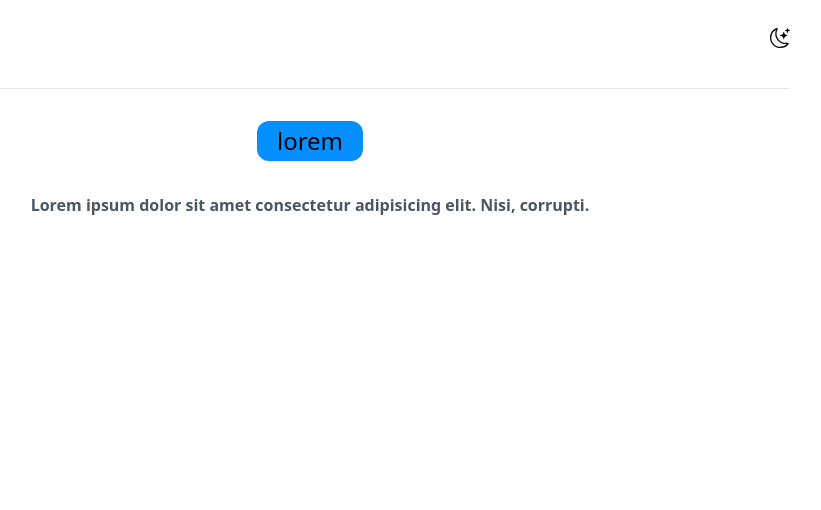
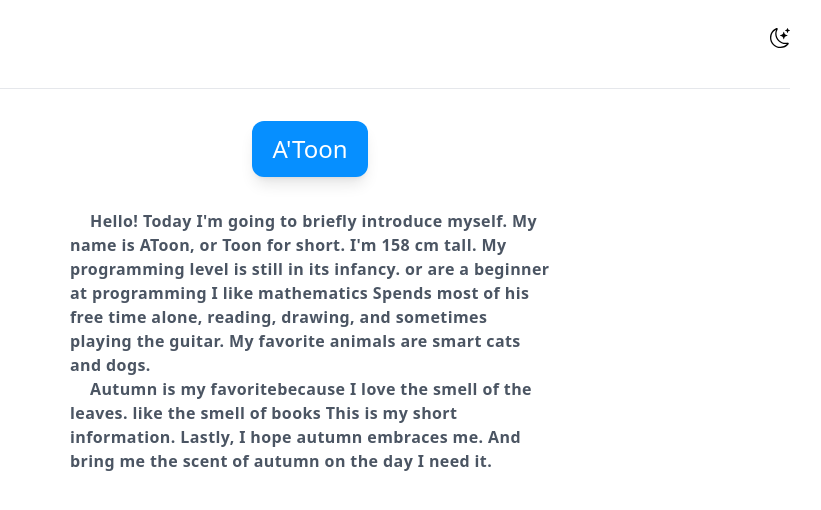
Before and after one commit to Atoonchanmala/Dark-Light-Mode, a website built with Vite: page index.html in a window 1280 px wide. Shown: the whole page, without its empty margins (330-1151 px from the left). Built offline with nearby package versions, Linux system fonts and the light colour scheme.

Commit message:
file html finished

```diff
--- a/index.html
+++ b/index.html
@@ -9,7 +9,7 @@
 <body>
     <div class="container w-3/4 mx-auto">
         <div class="header mt-5">
-            <div class="flex justify-end pt-2 cursor-pointer">
+            <div class="flex pt-2 cursor-pointer sm:justify-center md:justify-end">
                 <svg xmlns="http://www.w3.org/2000/svg" width="20" height="20" fill="currentColor" class="bi bi-moon-stars" viewBox="0 0 16 16"> <path d="M6 .278a.768.768 0 0 1 .08.858 7.208 7.208 0 0 0-.878 3.46c0 4.021 3.278 7.277 7.318 7.277.527 0 1.04-.055 1.533-.16a.787.787 0 0 1 .81.316.733.733 0 0 1-.031.893A8.349 8.349 0 0 1 8.344 16C3.734 16 0 12.286 0 7.71 0 4.266 2.114 1.312 5.124.06A.752.752 0 0 1 6 .278zM4.858 1.311A7.269 7.269 0 0 0 1.025 7.71c0 4.02 3.279 7.276 7.319 7.276a7.316 7.316 0 0 0 5.205-2.162c-.337.042-.68.063-1.029.063-4.61 0-8.343-3.714-8.343-8.29 0-1.167.242-2.278.681-3.286z"/> <path d="M10.794 3.148a.217.217 0 0 1 .412 0l.387 1.162c.173.518.579.924 1.097 1.097l1.162.387a.217.217 0 0 1 0 .412l-1.162.387a1.734 1.734 0 0 0-1.097 1.097l-.387 1.162a.217.217 0 0 1-.412 0l-.387-1.162A1.734 1.734 0 0 0 9.31 6.593l-1.162-.387a.217.217 0 0 1 0-.412l1.162-.387a1.734 1.734 0 0 0 1.097-1.097l.387-1.162zM13.863.099a.145.145 0 0 1 .274 0l.258.774c.115.346.386.617.732.732l.774.258a.145.145 0 0 1 0 .274l-.774.258a1.156 1.156 0 0 0-.732.732l-.258.774a.145.145 0 0 1-.274 0l-.258-.774a1.156 1.156 0 0 0-.732-.732l-.774-.258a.145.145 0 0 1 0-.274l.774-.258c.346-.115.617-.386.732-.732L13.863.1z"/> </svg>
             </div>
             <hr class="mt-10 border-1 border-gray-200 shadow-xl">
@@ -17,16 +17,19 @@
 
         <div class="nav flex justify-center">
             <div class="flex flex-col">
-                <h2 class="text-center font-medium text-2xl bg-custom-blue my-8 mx-auto px-5 py-1 rounded-xl">lorem</h2>
-                <p class="font-semibold text-md text-gray-600">Lorem ipsum dolor sit amet consectetur adipisicing elit. Nisi, corrupti.</p>
+                <h2 class="text-center font-medium text-2xl bg-custom-blue  text-white my-8 mx-auto px-5 py-3 rounded-xl shadow-lg hover:bg-slate-700 cursor-pointer">A'Toon</h2>
+                <div class="mx-auto w-1/2 flex flex-col">
+                    <p class="font-semibold text-md text-gray-600 tracking-wide">
+                        <span class="pl-5">Hello!</span> Today I'm going to briefly introduce myself. My name is AToon, or Toon for short. I'm 158 cm tall. My programming level is still in its infancy. or are a beginner at programming I like mathematics Spends most of his free time alone, reading, drawing, and sometimes playing the guitar. My favorite animals are smart cats and dogs.
+                    </p>
+                    <p class="font-semibold text-md text-gray-600 tracking-wide">
+                        <span class="pl-5">Autumn</span> is my favoritebecause I love the smell of the leaves. like the smell of books This is my short information. Lastly, I hope autumn embraces me. And bring me the scent of autumn on the day I need it.
+                     </p>
+                </div>
             </div>
         </div>
     </div>
+
+    <script src="app.js"></script>
 </body>
 </html>
-
-            <!-- ມື້ອື່ນມາຕໍ່:
-                1. ຂຽນປະຫວັດຕົວເອງລົງໄປ hobby
-                2. ແຕ່ງ css
-                3. ຂຽນພາກສ່ວນ javascript
-            -->
```
